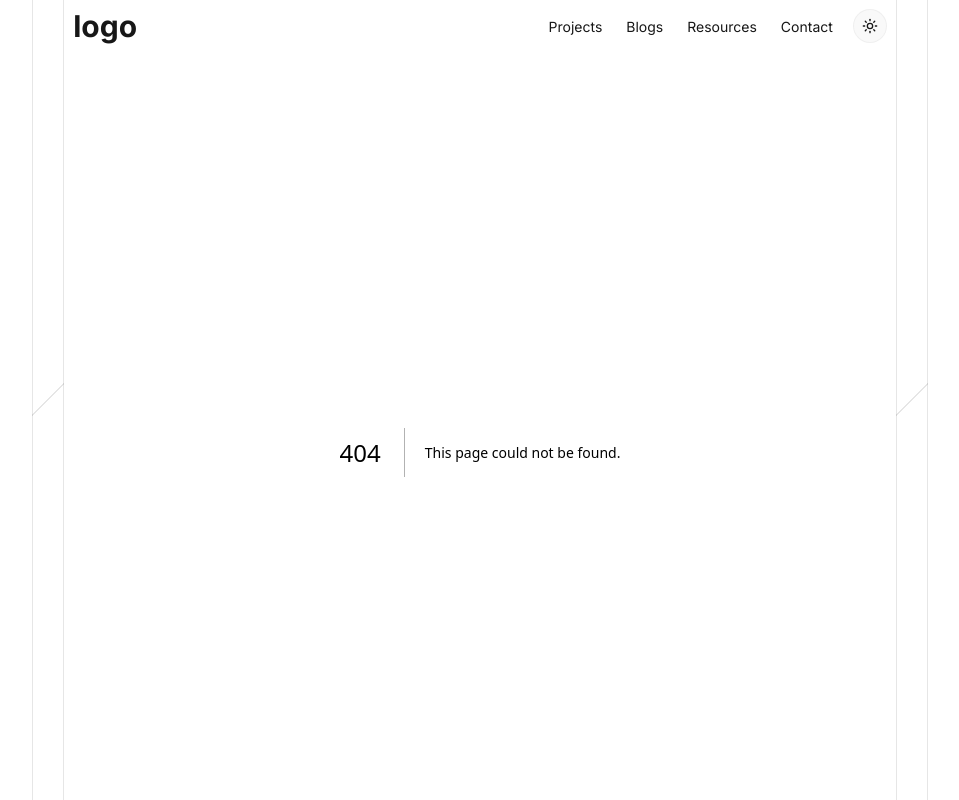
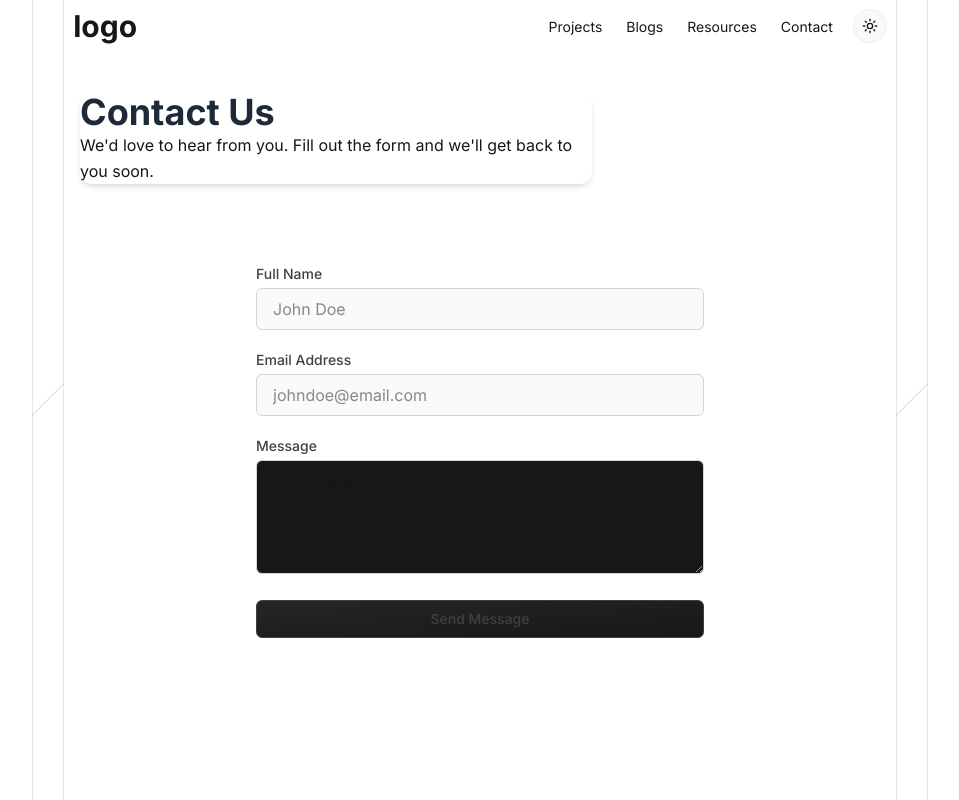
Before and after one commit to sushilmagare10/sushilcodes, a Next.js app: page /contact in a window 1280 px wide. Before the commit this address had no page. Shown: the top 800 px of the page, without its empty margins (160-1119 px from the left). Built offline with nearby package versions, Linux system fonts and the light colour scheme.

Commit message:
add: contact form

```diff
--- /dev/null
+++ b/app/contact/page.tsx
@@ -0,0 +1,111 @@
+"use client";
+
+import React, { FormEvent, useRef, useState } from "react";
+import Heading from "@/components/animation/heading";
+import Paragraph from "@/components/animation/paragraph";
+import Container from "@/components/container";
+import emailjs from "@emailjs/browser";
+
+const Contact = () => {
+  const [success, setSuccess] = useState(false);
+  const [error, setError] = useState(false);
+
+  const form = useRef<HTMLFormElement>(null);
+
+  const sendEmail = (e: FormEvent) => {
+    e.preventDefault();
+    setError(false);
+    setSuccess(false);
+
+    if (form.current) {
+      emailjs
+        .sendForm(
+          process.env.NEXT_PUBLIC_SERVICE_ID as string,
+          process.env.NEXT_PUBLIC_TEMPLATE_ID as string,
+          form.current,
+          {
+            publicKey: process.env.NEXT_PUBLIC_PUBLIC_ID as string,
+          },
+        )
+        .then(
+          () => {
+            setSuccess(true);
+            form.current?.reset();
+          },
+          () => {
+            setError(true);
+            console.log(error);
+          },
+        );
+    } else {
+      setError(true);
+    }
+  };
+
+  return (
+    <Container className="flex w-full flex-col justify-center">
+      <div className="mt-16 max-w-lg items-start rounded-xl bg-white shadow-md sm:mt-0 dark:bg-neutral-900">
+        <Heading>Contact Us</Heading>
+        <Paragraph delay={0.1}>
+          We&apos;d love to hear from you. Fill out the form and we&apos;ll get
+          back to you soon.
+        </Paragraph>
+      </div>
+      <div className="mx-auto w-full max-w-md pt-20 pb-40">
+        <form ref={form} onSubmit={sendEmail} className="space-y-5">
+          <div>
+            <label className="mb-1 block text-sm font-medium text-neutral-700 dark:text-neutral-300">
+              Full Name
+            </label>
+            <input
+              name="user_name"
+              type="text"
+              className="text-paragraph w-full rounded-md border border-neutral-300 bg-neutral-50 px-4 py-2 focus:ring-2 focus:ring-neutral-400 focus:outline-none dark:border-neutral-700 dark:bg-neutral-900"
+              placeholder="John Doe"
+            />
+          </div>
+          <div>
+            <label className="mb-1 block text-sm font-medium text-neutral-700 dark:text-neutral-300">
+              Email Address
+            </label>
+            <input
+              name="user_email"
+              type="email"
+              className="text-paragraph w-full rounded-md border border-neutral-300 bg-neutral-50 px-4 py-2 focus:ring-2 focus:ring-neutral-400 focus:outline-none dark:border-neutral-700 dark:bg-neutral-900"
+              placeholder="johndoe@email.com"
+            />
+          </div>
+          <div>
+            <label className="mb-1 block text-sm font-medium text-neutral-700 dark:text-neutral-300">
+              Message
+            </label>
+            <textarea
+              name="user_message"
+              rows={4}
+              className="text-paragraph w-full rounded-md border border-neutral-300 bg-neutral-900 px-4 py-2 focus:ring-2 focus:ring-neutral-400 focus:outline-none dark:border-neutral-700"
+              placeholder="Your message"
+            />
+          </div>
+          <button
+            type="submit"
+            className="shadow-background w-full rounded-md border bg-gradient-to-br from-neutral-800 to-neutral-900 px-4 py-2 text-sm font-medium text-neutral-700 transition dark:text-neutral-200 dark:hover:bg-neutral-200"
+          >
+            Send Message
+          </button>
+          {success && (
+            <span className="font-semibold text-green-600">
+              Your message has been sent successfully!
+            </span>
+          )}
+          {error && (
+            <span className="font-semibold text-red-600">
+              Something went wrong!
+            </span>
+          )}
+        </form>
+      </div>
+    </Container>
+  );
+};
+
+export default Contact;
--- a/package.json
+++ b/package.json
@@ -9,6 +9,7 @@
     "lint": "next lint"
   },
   "dependencies": {
+    "@emailjs/browser": "^4.4.1",
     "@rehype-pretty/transformers": "^0.13.2",
     "@tabler/icons-react": "^3.33.0",
     "@tailwindcss/typography": "^0.5.16",
```
